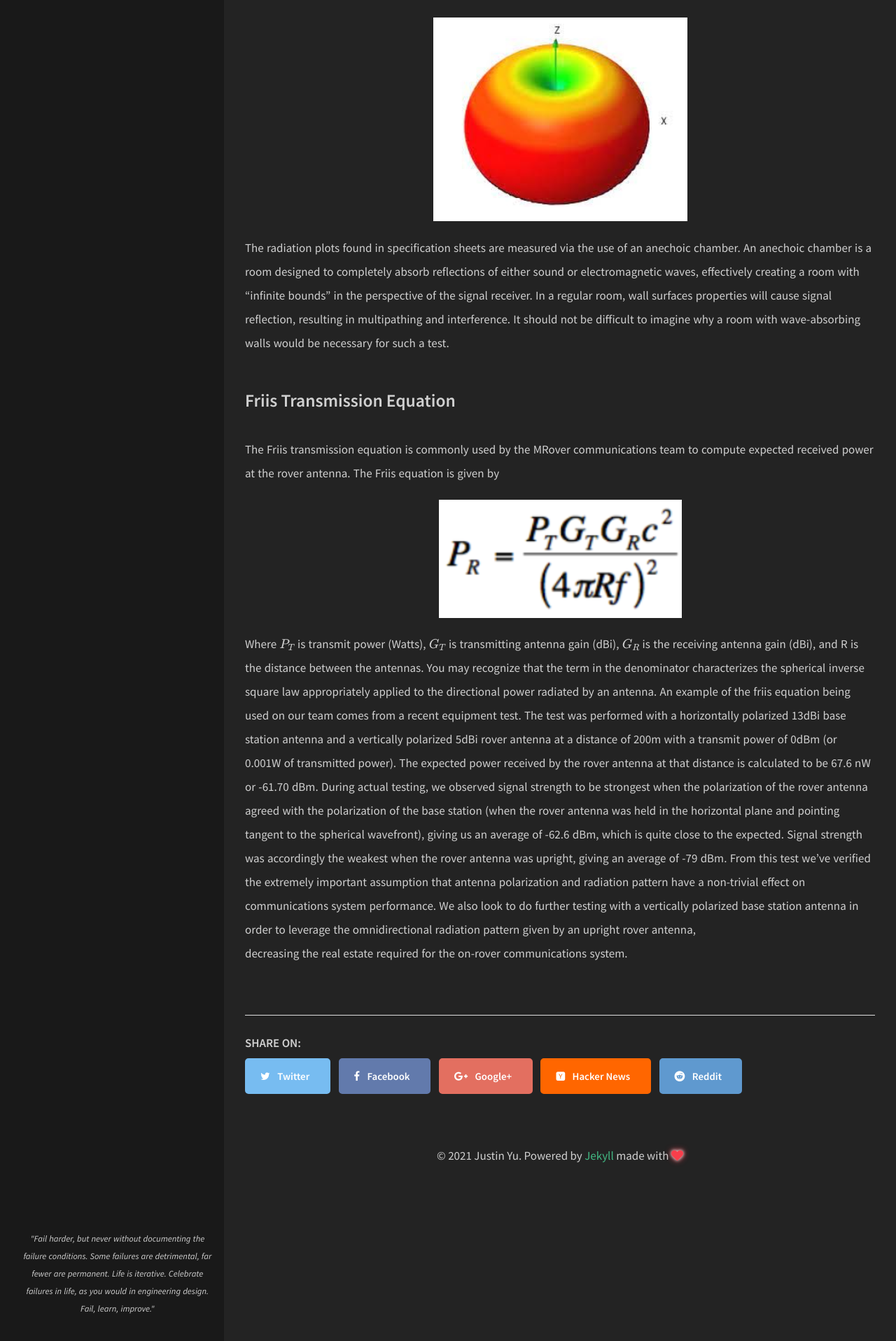
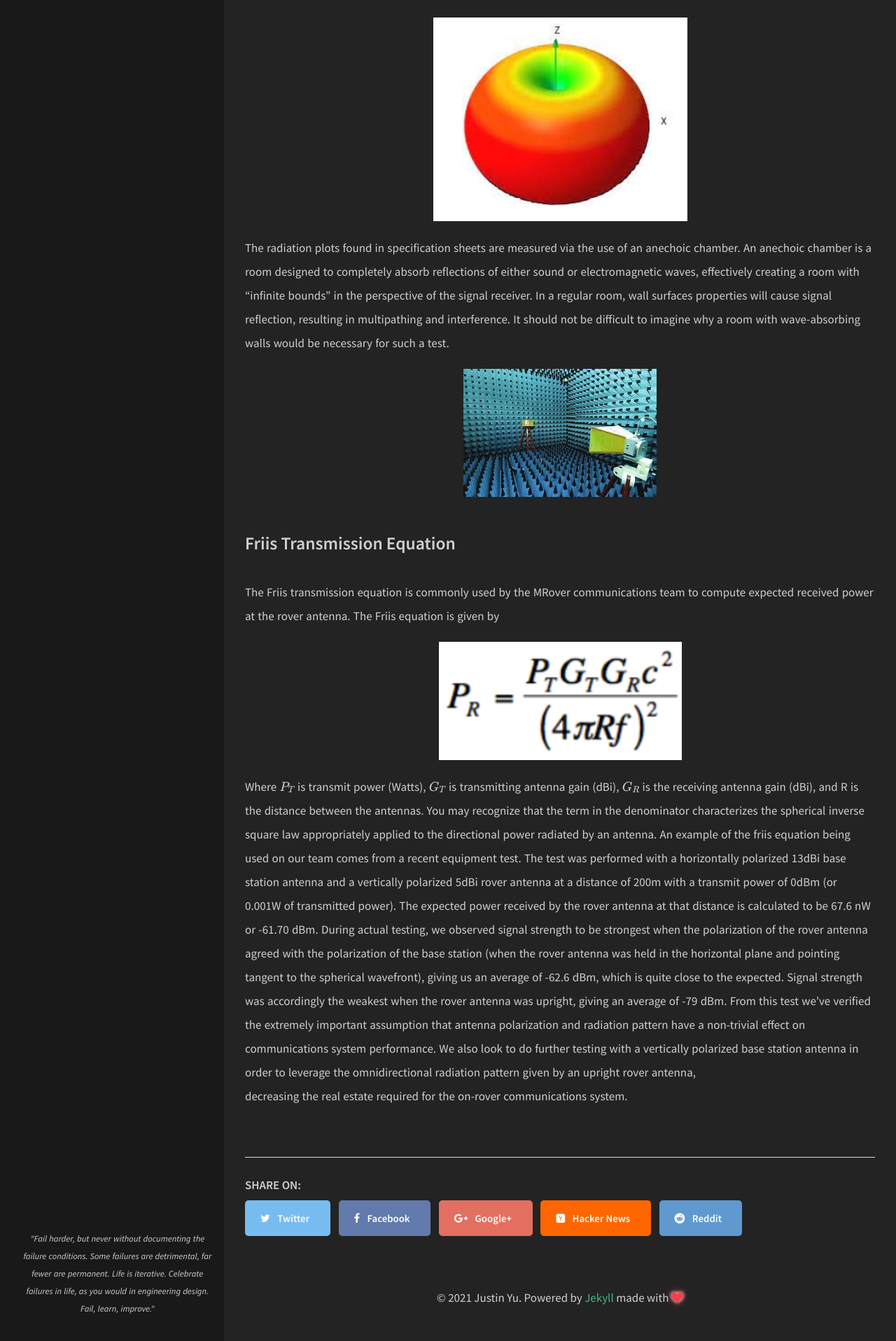
Before and after one commit to uynitsuj/uynitsuj.github.io, a Jekyll site: the page built from _posts/2021-12-16-antenna-theory.md, in a window 1280 px wide. Shown: the part 1867-3783 px from the top of the page at 70% size. Built offline with Jekyll 4.4.1, drawn with Linux system fonts in a browser that asks for light colours; formulas are drawn with MathJax 3.

Commit message:
Update 2021-12-16-antenna-theory.md

```diff
--- a/_posts/2021-12-16-antenna-theory.md
+++ b/_posts/2021-12-16-antenna-theory.md
@@ -36,6 +36,7 @@ The example above is the radiation pattern plot taken from the product specifica
 
 The radiation plots found in specification sheets are measured via the use of an anechoic chamber. An anechoic chamber is a room designed to completely absorb reflections of either sound or electromagnetic waves, effectively creating a room with "infinite bounds" in the perspective of the signal receiver. In a regular room, wall surfaces properties will cause signal reflection, resulting in multipathing and interference. It should not be difficult to imagine why a room with wave-absorbing walls would be necessary for such a test.
 
+![Annotation4]({{ site.url }}/img/d1.jpg)
 ### Friis Transmission Equation
 The Friis transmission equation is commonly used by the MRover communications team to compute expected received power at the rover antenna. The Friis equation is given by
 
```
